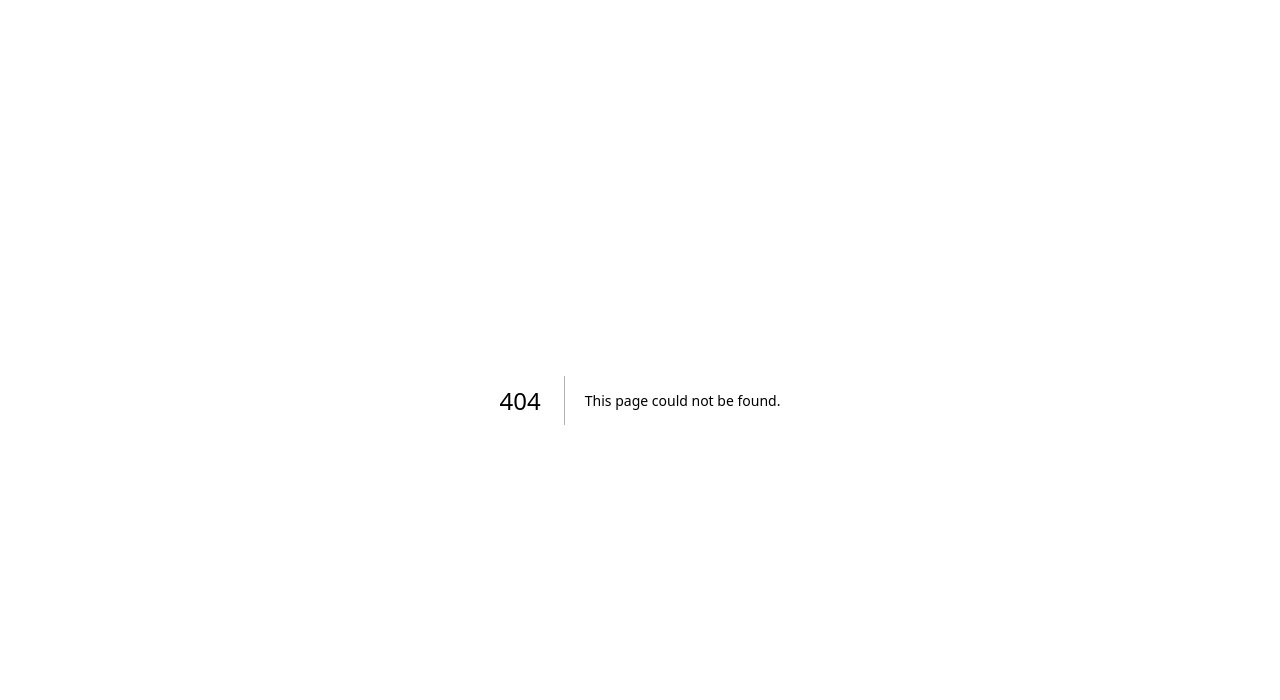
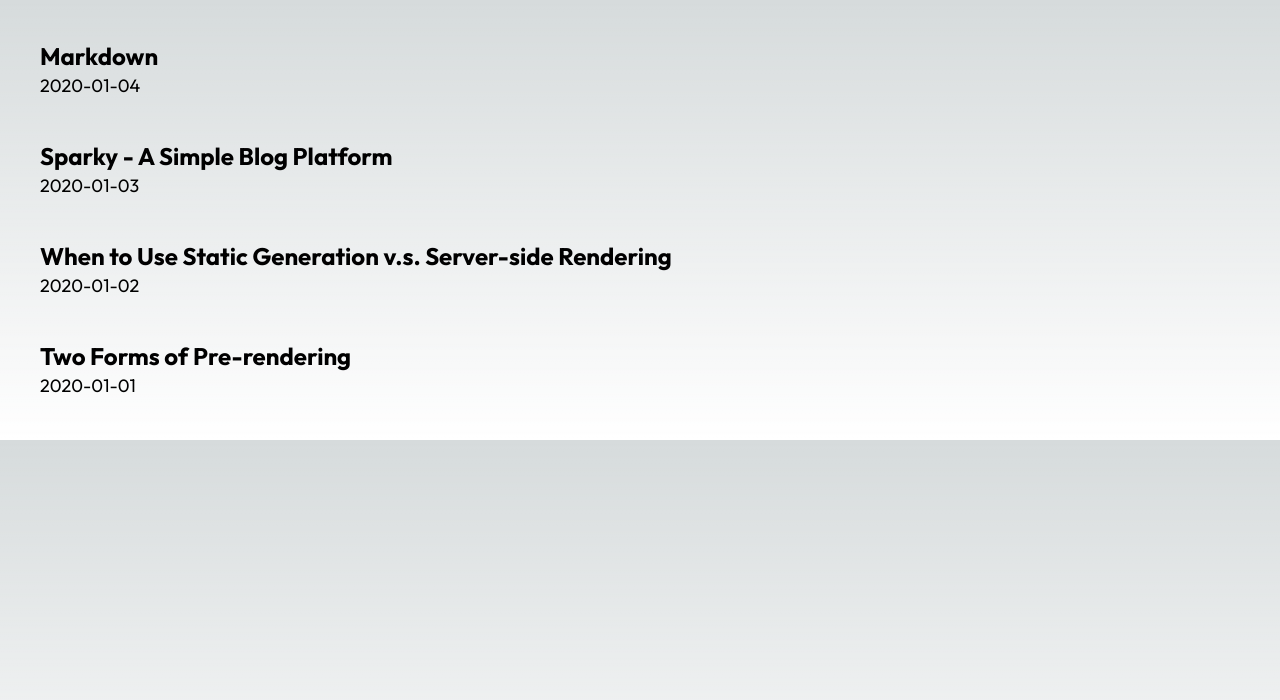
Before and after one commit to rafaelfagundes/Sparky, a Next.js app: page /blog/posts in a window 1280 px wide. Before the commit this address had no page. Shown: the top 700 px of the page. Built offline with nearby package versions, Linux system fonts and the light colour scheme.

Commit message:
Posts and post pages

```diff
--- /dev/null
+++ b/src/app/blog/posts/[slug]/page.tsx
@@ -0,0 +1,24 @@
+import Post from "@/app/components/templates/post";
+import { getOnePost } from "@/lib/posts";
+import { highlightCodeInHtml } from "@/lib/syntax-highlight";
+import "../../../markdown.css";
+
+export default function PostPage({ params }: { params: { slug: string } }) {
+  let post = undefined;
+  let postContent = "";
+
+  if (typeof params.slug === "string") {
+    post = getOnePost(params.slug);
+    postContent = highlightCodeInHtml(post.content);
+  }
+
+  return (
+    <>
+      {post && (
+        <div className="m-10">
+          <Post title={post.data.title}>{postContent}</Post>
+        </div>
+      )}
+    </>
+  );
+}
--- /dev/null
+++ b/src/app/blog/posts/page.tsx
@@ -0,0 +1,19 @@
+import { getSortedPostsData } from "@/lib/posts";
+import Link from "next/link";
+
+export default function Posts() {
+  const allPostsData = getSortedPostsData();
+
+  return (
+    <div className="m-10">
+      {allPostsData.map((post) => (
+        <div key={post.id} className="mb-10">
+          <Link href={`/blog/posts/${post.id}`}>
+            <h2 className="text-2xl font-bold">{post.title}</h2>
+          </Link>
+          <p className="text-lg">{post.date}</p>
+        </div>
+      ))}
+    </div>
+  );
+}
```
